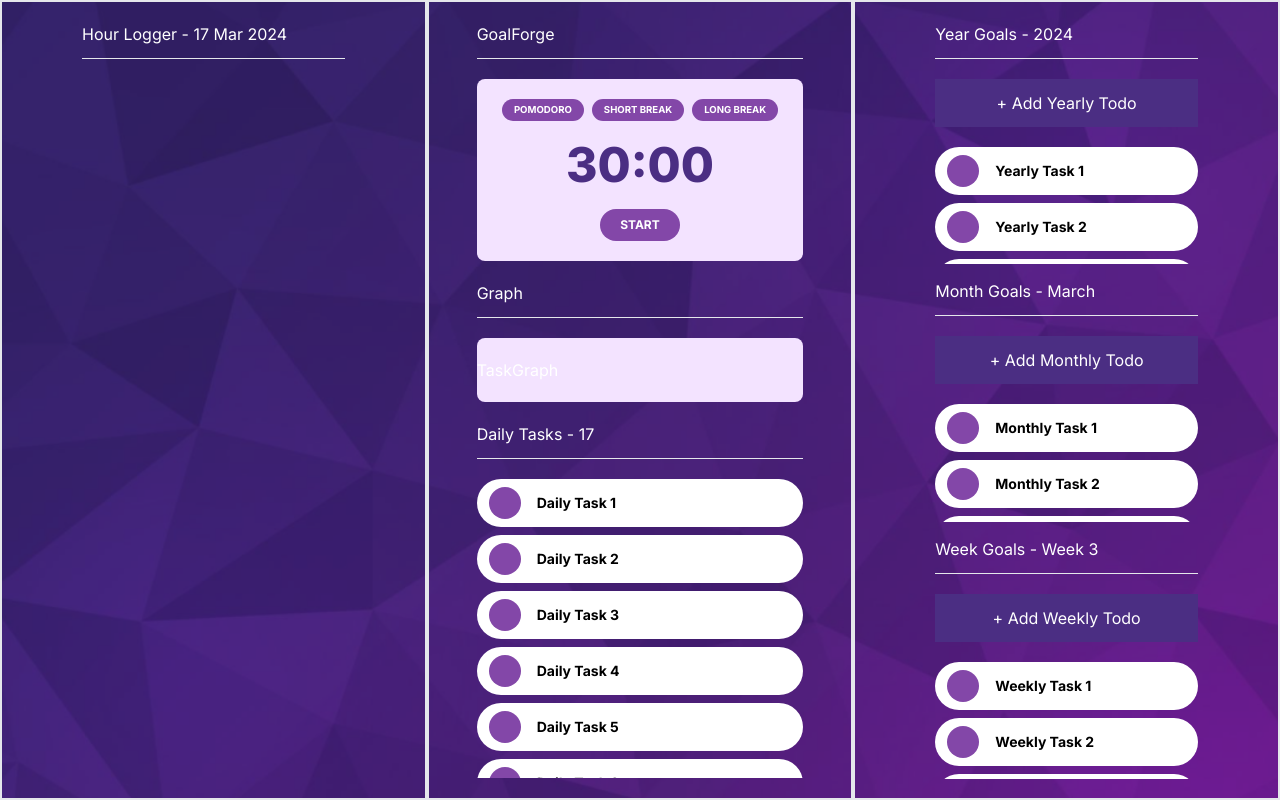
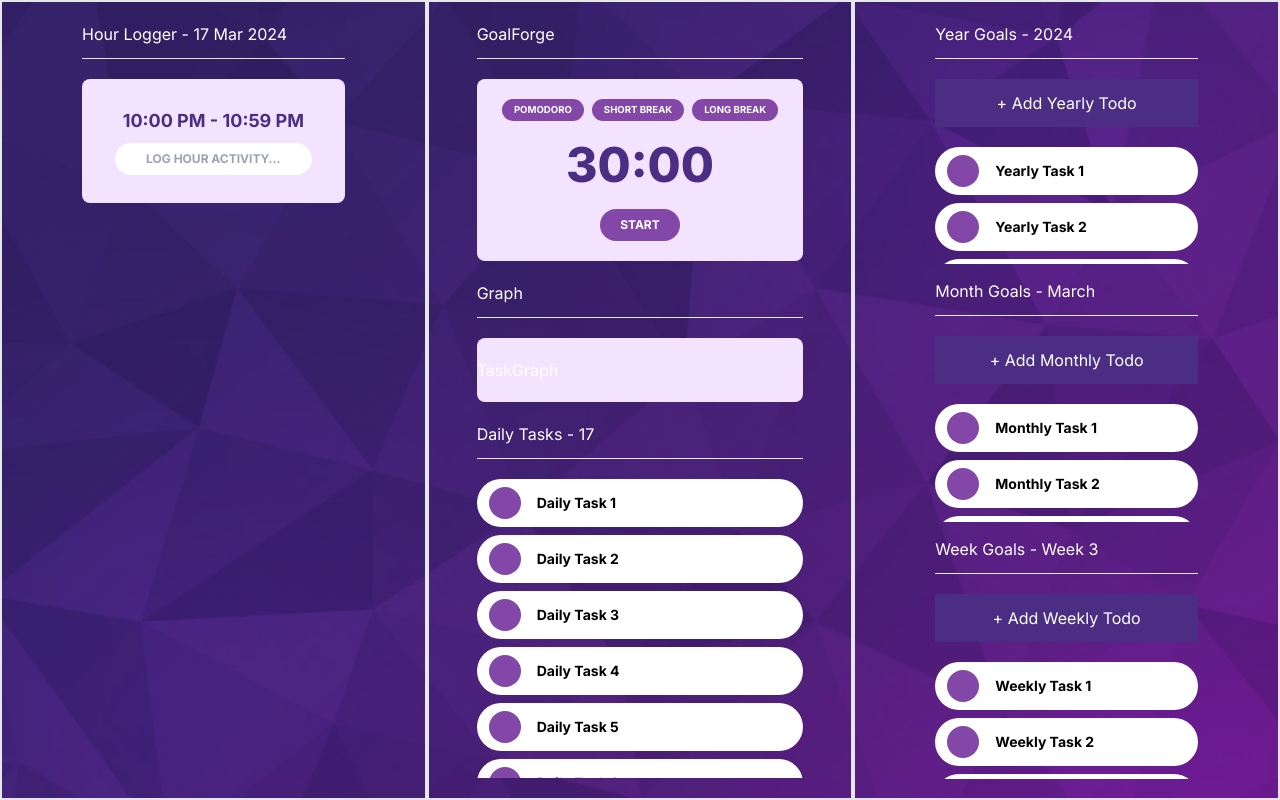
Before and after one commit to afutofu/goalforge, a Next.js app: page / in a window 1280 px wide. Built offline with nearby package versions, Linux system fonts and the light colour scheme.

Commit message:
Add initial HourActivityLogger container component

```diff
--- a/src/app/page.tsx
+++ b/src/app/page.tsx
@@ -6,6 +6,7 @@ import { Timer } from '@/containers/Timer';
 import { TodoList } from '@/containers/TodoList';
 import { Separator } from '@/components/Separator';
 import { TaskGraph } from '@/containers/TaskGraph';
+import { HourActivityLogger } from '@/containers/HourActivityLogger';
 
 interface SectionProps {
   children: JSX.Element[] | JSX.Element;
@@ -38,6 +39,7 @@ const Home = () => {
         <Header
           title={`Hour Logger - ${date.date()} ${date.format('MMM')} ${date.year()} `}
         />
+        <HourActivityLogger date={date} />
         <Separator />
       </Section>
 
--- /dev/null
+++ b/src/containers/HourActivityLogger.tsx
@@ -0,0 +1,38 @@
+import { type Dayjs } from 'dayjs';
+import React, { useMemo, type FC } from 'react';
+
+interface IHourActivityLogger {
+  date: Dayjs;
+}
+
+export const HourActivityLogger: FC<IHourActivityLogger> = ({ date }) => {
+  const timeString = useMemo(() => {
+    const currentHour = date.hour();
+    const isAfternoon = currentHour >= 12;
+
+    if (isAfternoon) {
+      const currentHourPM = currentHour - 12;
+      if (currentHourPM < 10) {
+        return '0' + currentHourPM + ':00 PM - 0' + currentHourPM + ':59 PM';
+      } else {
+        return currentHourPM + ':00 PM - ' + currentHourPM + ':59 PM';
+      }
+    } else {
+      if (currentHour < 10) {
+        return '0' + currentHour + ':00 AM - 0' + currentHour + ':59 AM';
+      } else {
+        return currentHour + ':00 AM - ' + currentHour + ':59 AM';
+      }
+    }
+  }, [date]);
+
+  return (
+    <div className="flex flex-col items-center bg-primary-light rounded-lg py-7">
+      <div className="text-primary font-bold mb-2 text-lg">{timeString}</div>
+      <input
+        className="rounded-full py-2 px-3 text-center text-xs text-black placeholder:uppercase placeholder:font-bold"
+        placeholder="Log Hour Activity..."
+      />
+    </div>
+  );
+};
```
